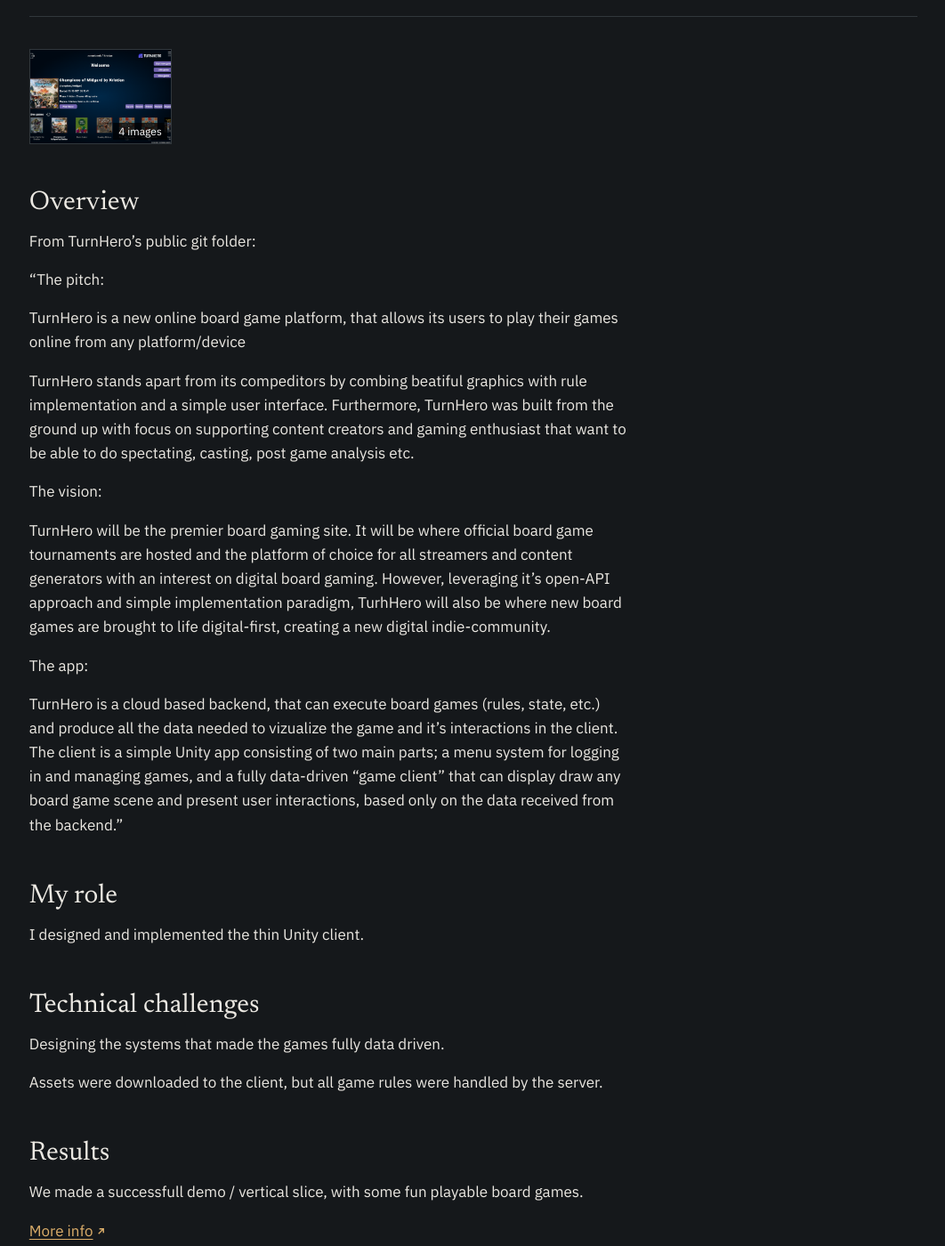
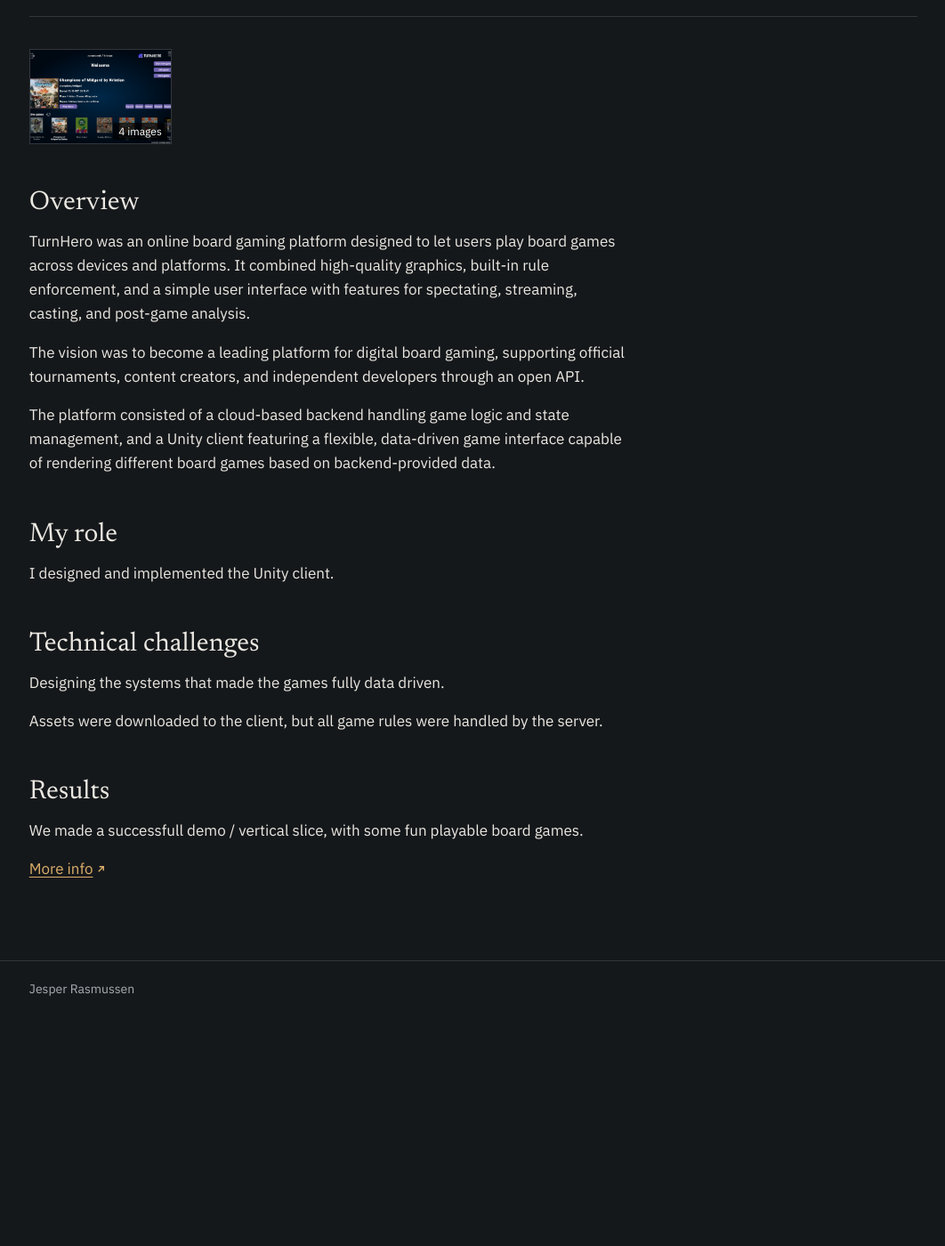
Before and after one commit to repsej/repsej.github.io, a Jekyll site: the page built from _projects/project-TurnHero.md, in a window 1280 px wide and 1400 px high, scrolled down 504 px. Shown: the whole window at 89% size, without its empty margins (108-1170 px from the left). Built offline with Jekyll 4.4.1, drawn with Linux system fonts in a browser that asks for light colours; after the commit the page ends 1646 px from its top, so only the background shows below that.

Commit message:
Better and shorter description of TurnHero

```diff
--- a/_projects/project-TurnHero.md
+++ b/_projects/project-TurnHero.md
@@ -24,25 +24,15 @@ screenshots:
 
 ## Overview
 
-From TurnHero's public git folder:
+TurnHero was an online board gaming platform designed to let users play board games across devices and platforms. It combined high-quality graphics, built-in rule enforcement, and a simple user interface with features for spectating, streaming, casting, and post-game analysis.
 
-"The pitch:
+The vision was to become a leading platform for digital board gaming, supporting official tournaments, content creators, and independent developers through an open API.
 
-TurnHero is a new online board game platform, that allows its users to play their games online from any platform/device
-
-TurnHero stands apart from its compeditors by combing beatiful graphics with rule implementation and a simple user interface. Furthermore, TurnHero was built from the ground up with focus on supporting content creators and gaming enthusiast that want to be able to do spectating, casting, post game analysis etc.
-
-The vision:
-
-TurnHero will be the premier board gaming site. It will be where official board game tournaments are hosted and the platform of choice for all streamers and content generators with an interest on digital board gaming. However, leveraging it's open-API approach and simple implementation paradigm, TurhHero will also be where new board games are brought to life digital-first, creating a new digital indie-community.
-
-The app:
-
-TurnHero is a cloud based backend, that can execute board games (rules, state, etc.) and produce all the data needed to vizualize the game and it's interactions in the client. The client is a simple Unity app consisting of two main parts; a menu system for logging in and managing games, and a fully data-driven "game client" that can display draw any board game scene and present user interactions, based only on the data received from the backend."
+The platform consisted of a cloud-based backend handling game logic and state management, and a Unity client featuring a flexible, data-driven game interface capable of rendering different board games based on backend-provided data.
 
 ## My role
 
-I designed and implemented the thin Unity client.
+I designed and implemented the Unity client.
 
 ## Technical challenges
 
```
